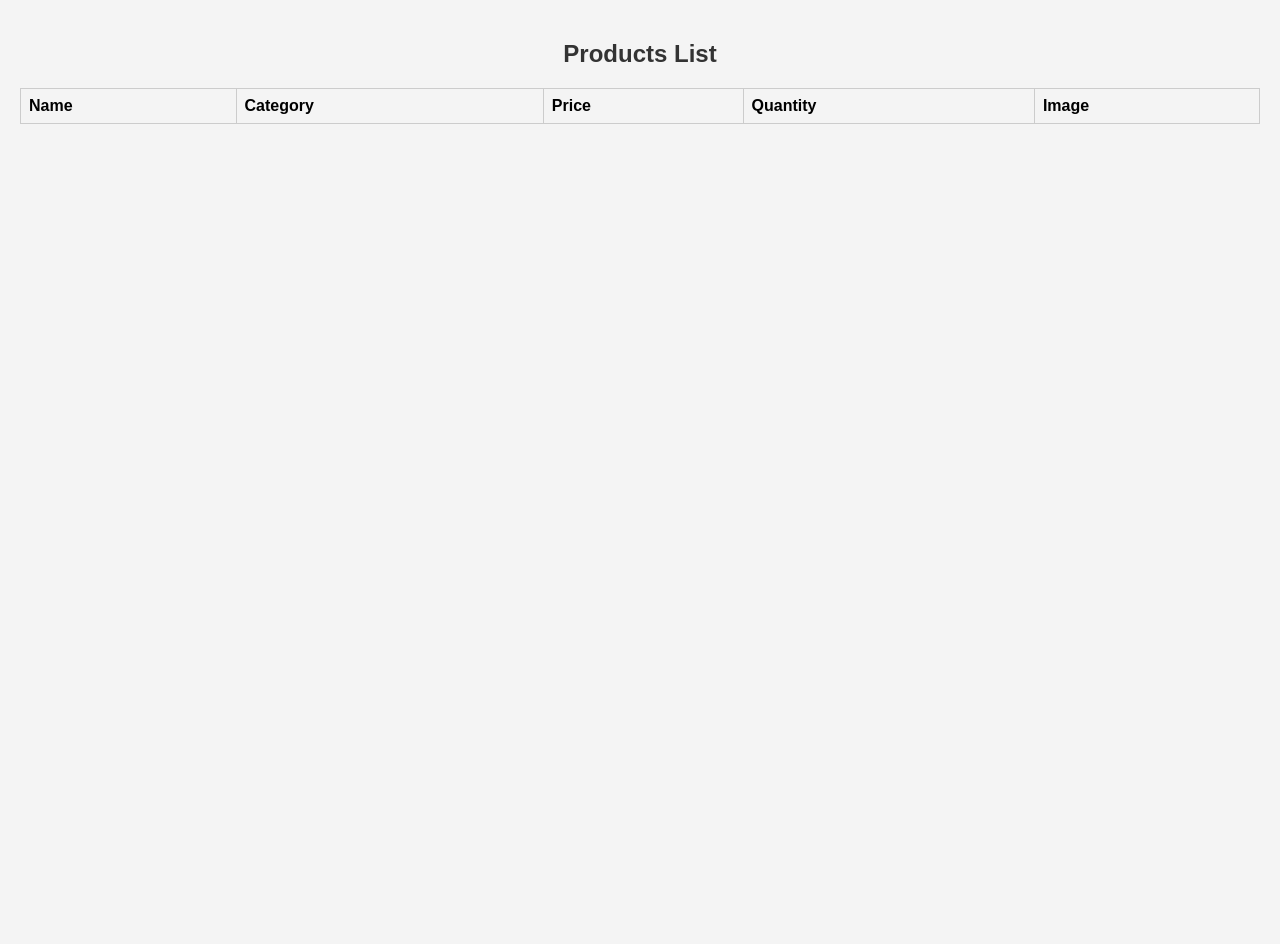
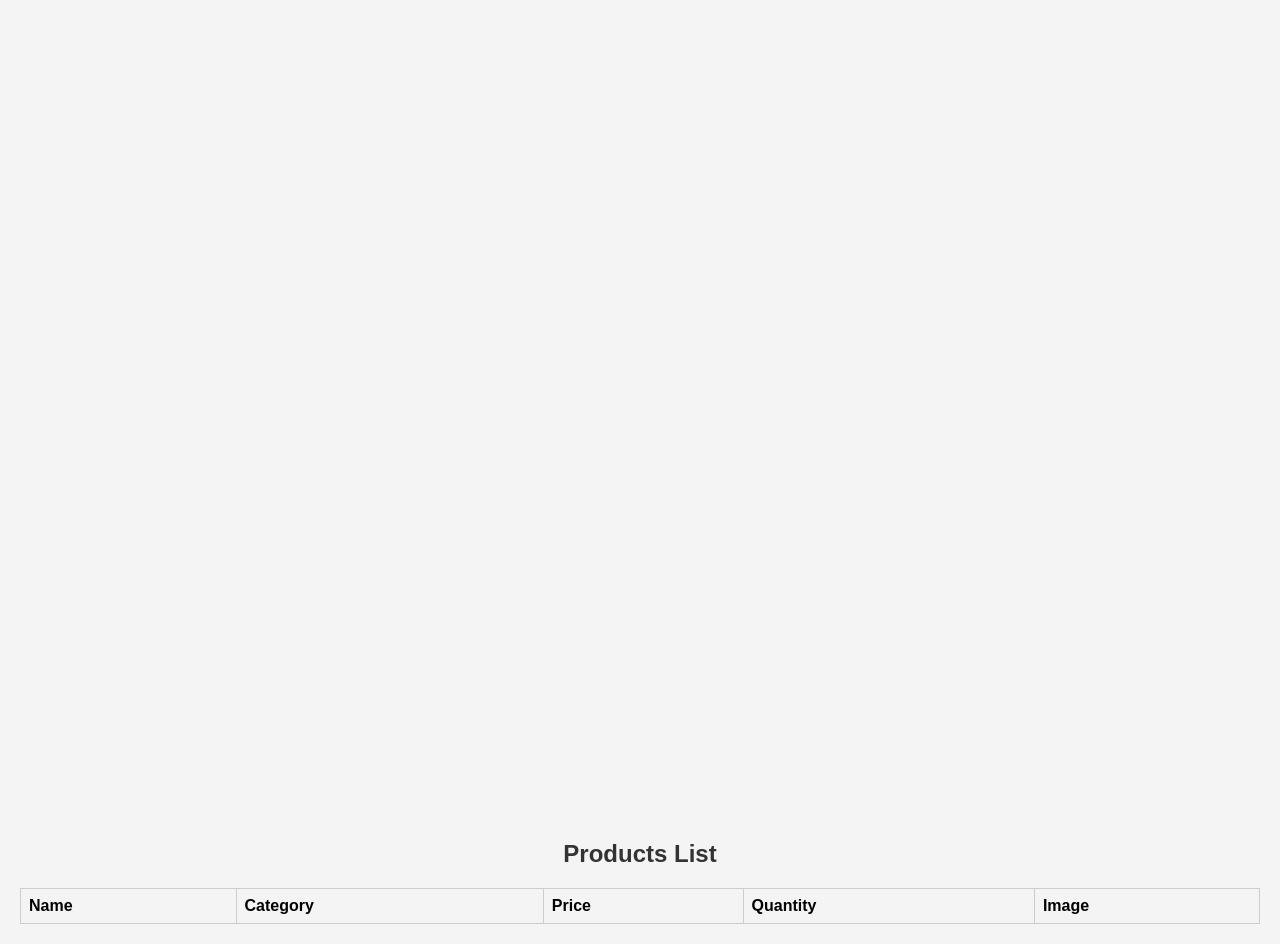
Before and after one commit to Jojiasd/shopping121, a plain HTML site: page oneProductDetails.html in a window 1280 px wide. Before the commit the page ends 800 px from the top, so only its background shows below. Drawn offline with Linux system fonts and the light colour scheme; no server answers.

Commit message:
Update oneProductDetails.html

```diff
--- a/oneProductDetails.html
+++ b/oneProductDetails.html
@@ -82,7 +82,7 @@
 </head>
 <body>
 
-  <div id= "productcantainer" class="product-cantainer"> </div>
+  <div id= "productcontainer" class="product-container"> </div>
   <h2>Products List</h2>
   <table id="productsTable">
     <thead>
```
